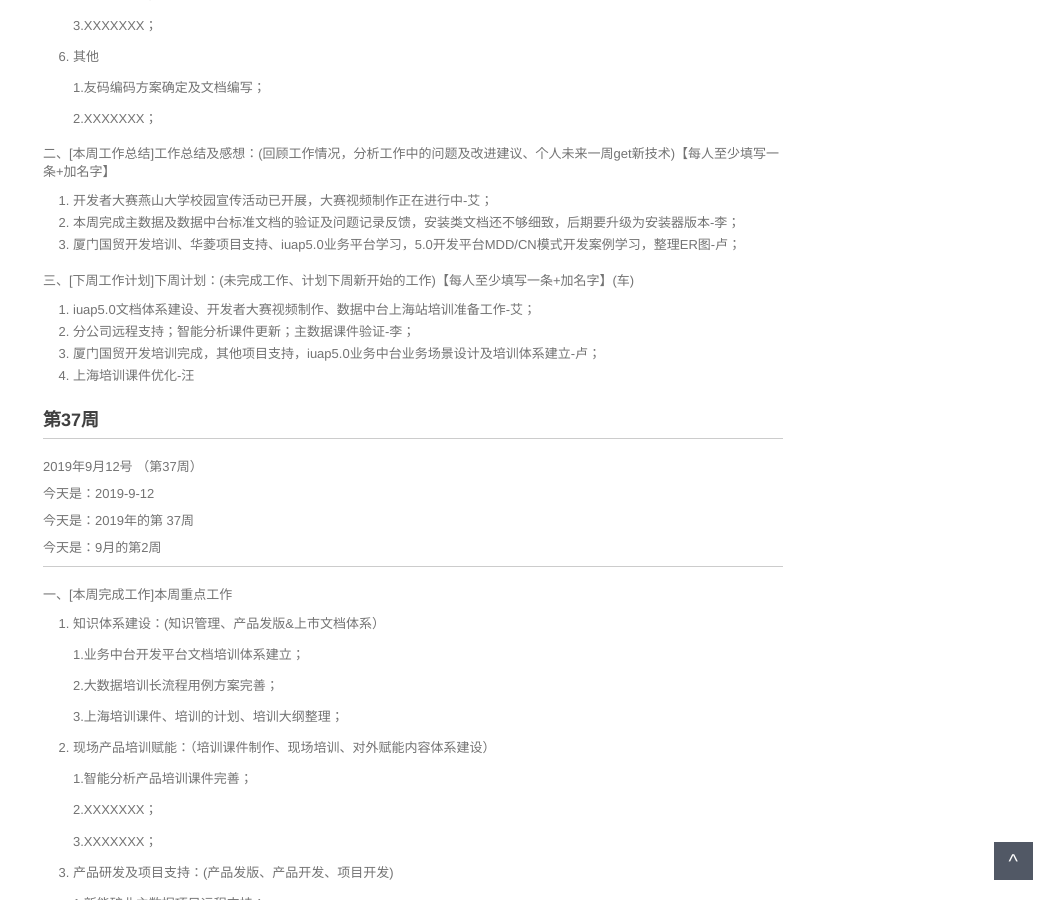
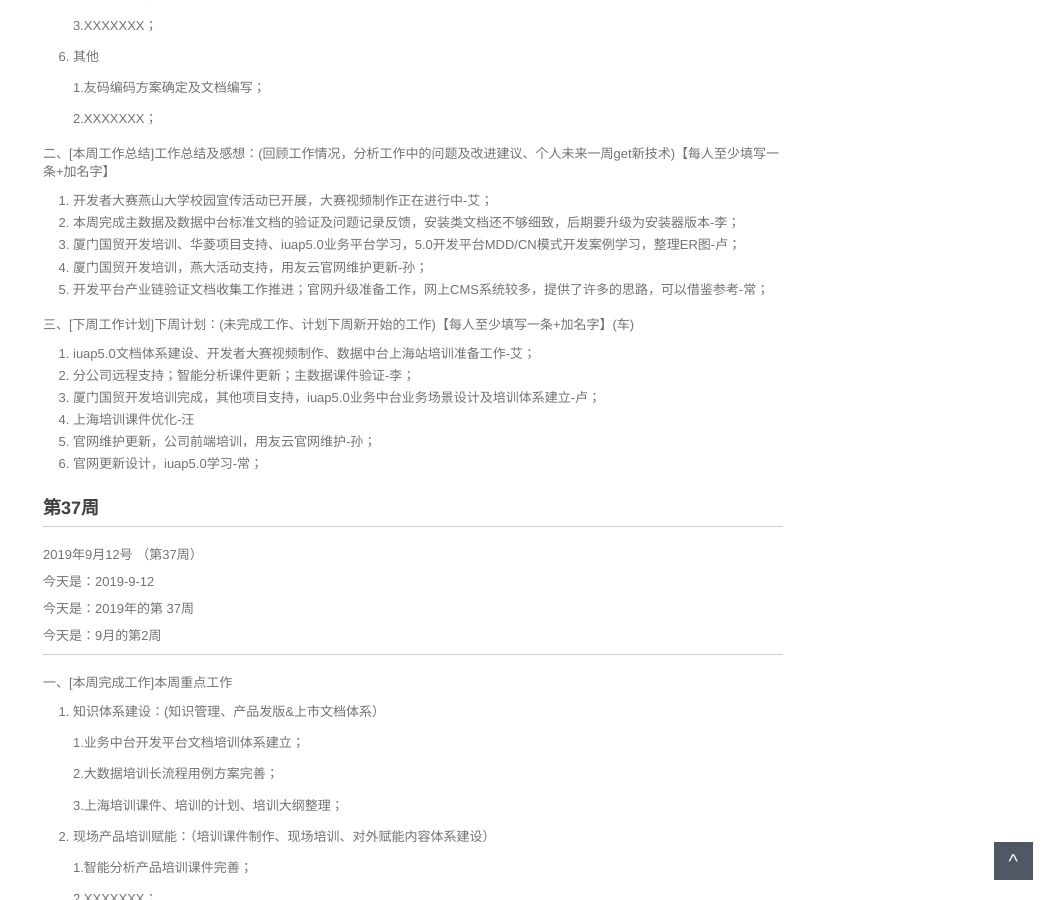
Before and after one commit to walllFlower/blog, a Jekyll site: the page built from _posts/2018-07-17-day_report_cxz.md, in a window 1280 px wide and 900 px high, scrolled down 1112 px. Shown: the whole window, without its empty margins (227-1280 px from the left). Built offline with Jekyll 4.4.1, drawn with Linux system fonts in a browser that asks for light colours; comment, search, counter and statistics services are not loaded.

Commit message:
Update 2018-07-17-day_report_cxz.md

```diff
--- a/_posts/2018-07-17-day_report_cxz.md
+++ b/_posts/2018-07-17-day_report_cxz.md
@@ -76,6 +76,8 @@ categories: 技术运营工作周报
 1. 开发者大赛燕山大学校园宣传活动已开展，大赛视频制作正在进行中-艾；
 2. 本周完成主数据及数据中台标准文档的验证及问题记录反馈，安装类文档还不够细致，后期要升级为安装器版本-李；
 3. 厦门国贸开发培训、华菱项目支持、iuap5.0业务平台学习，5.0开发平台MDD/CN模式开发案例学习，整理ER图-卢；
+4. 厦门国贸开发培训，燕大活动支持，用友云官网维护更新-孙；
+5. 开发平台产业链验证文档收集工作推进；官网升级准备工作，网上CMS系统较多，提供了许多的思路，可以借鉴参考-常；
 
 三、[下周工作计划]下周计划：(未完成工作、计划下周新开始的工作)【每人至少填写一条+加名字】(车)
 
@@ -83,6 +85,8 @@ categories: 技术运营工作周报
 2. 分公司远程支持；智能分析课件更新；主数据课件验证-李；
 3. 厦门国贸开发培训完成，其他项目支持，iuap5.0业务中台业务场景设计及培训体系建立-卢；
 4. 上海培训课件优化-汪
+5. 官网维护更新，公司前端培训，用友云官网维护-孙；
+6. 官网更新设计，iuap5.0学习-常；
 
 
 ###  第37周
```
